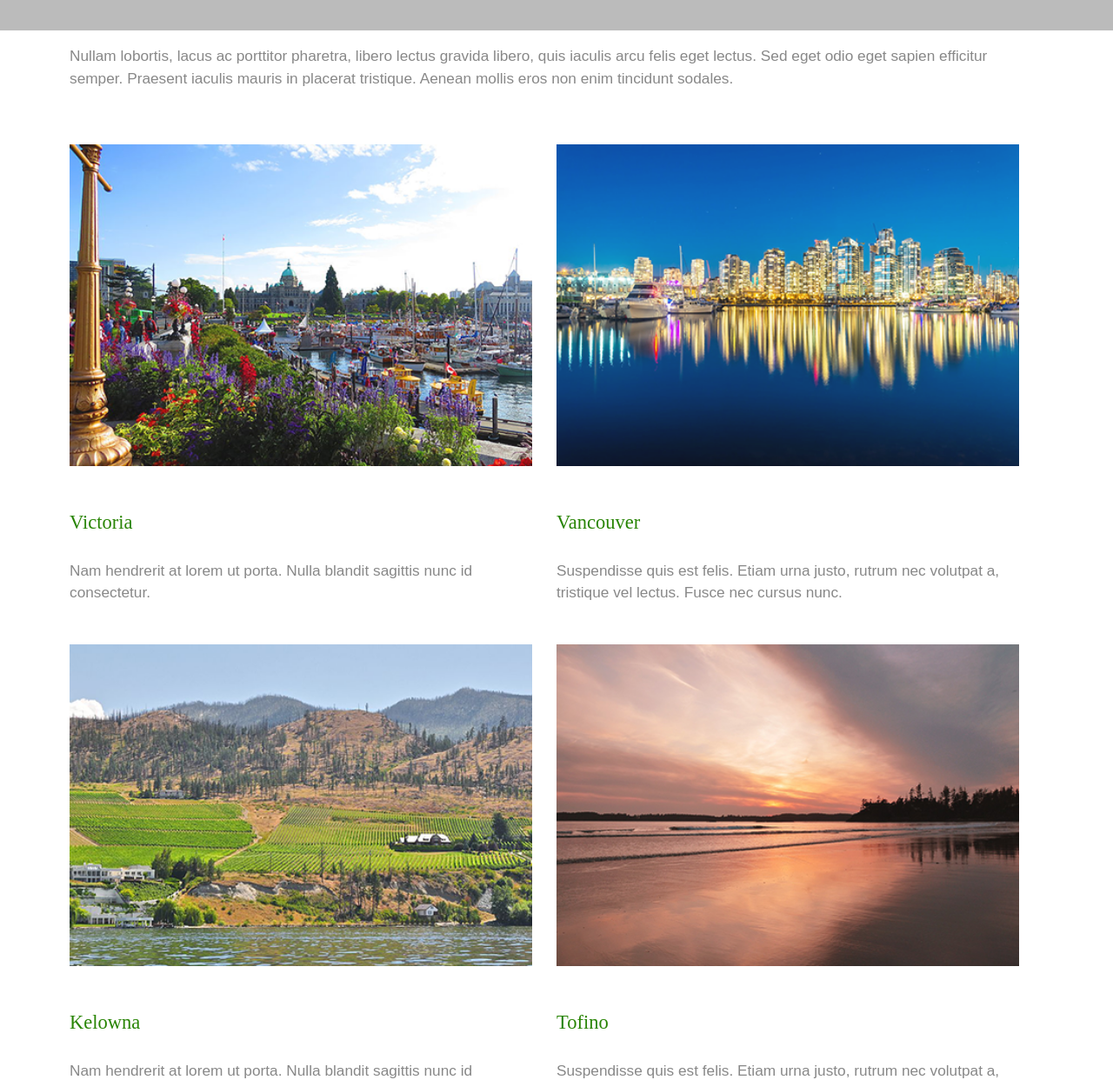
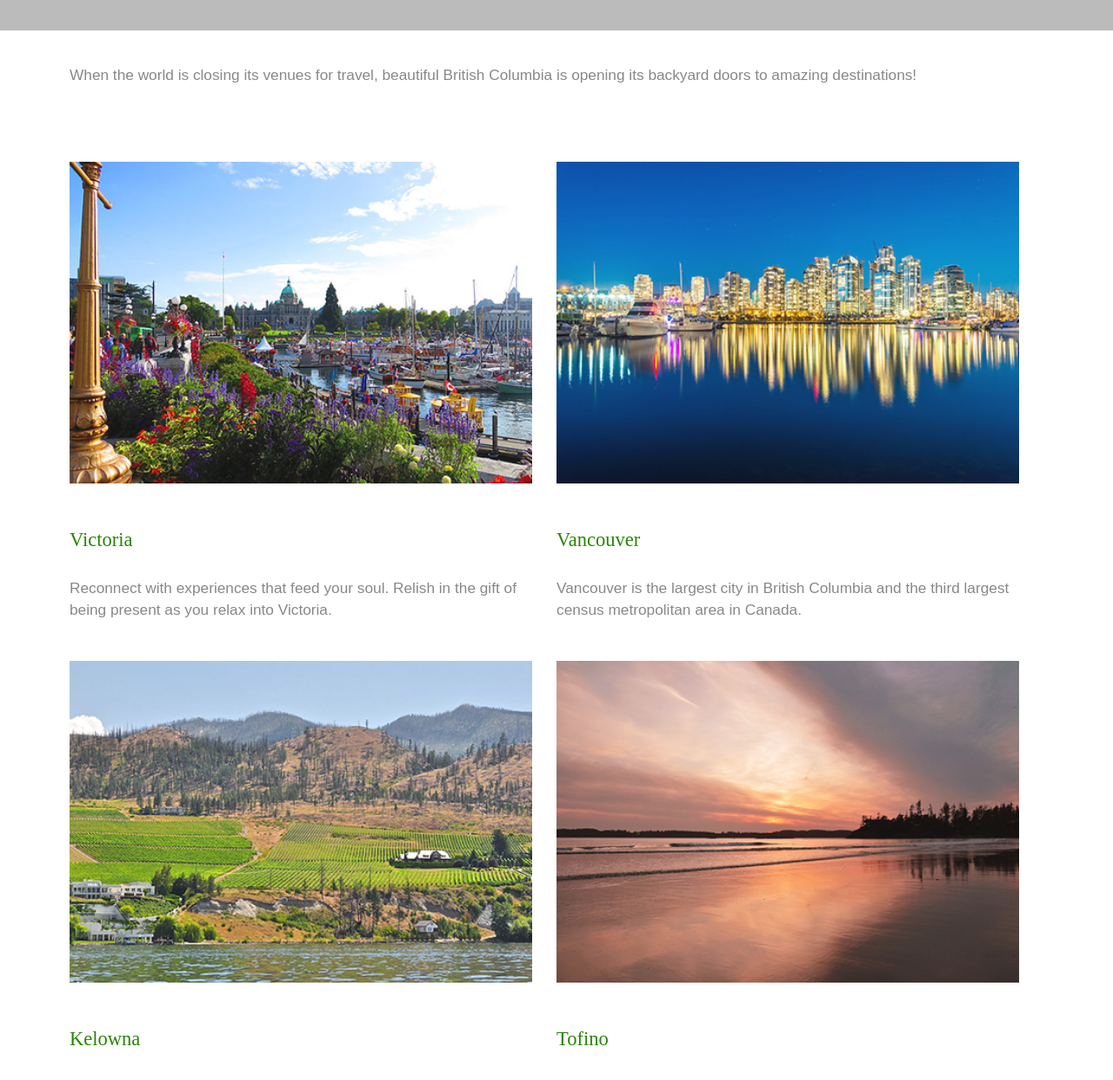
Before and after one commit to hincaon/mdia-4590-project, a plain HTML site: page index.html in a window 1280 px wide. Shown: the part 545-1787 px from the top of the page at 87% size. Drawn offline with nearby package versions, Linux system fonts and the light colour scheme; grey boxes are pictures that could not be loaded.

Commit message:
Text content added

```diff
--- a/css/style.css
+++ b/css/style.css
@@ -186,6 +186,10 @@ p.clear {
 	color:#81833f;
 }
 
+.grey {
+	color: #888888;
+}
+
 .blue {
 	color: rgba(60, 120, 250, 1);
 }
--- a/index.html
+++ b/index.html
@@ -52,9 +52,11 @@
 
 <section class="w3-container">
 
-  <p>Nullam lobortis, lacus ac porttitor pharetra, libero lectus gravida libero, quis iaculis arcu felis eget lectus.
-    Sed eget odio eget sapien efficitur semper. Praesent iaculis mauris in placerat tristique. Aenean mollis eros non enim tincidunt sodales.
-  </p>
+  <div>
+  <br>
+  <p>When the world is closing its venues for travel, beautiful British Columbia is opening its backyard doors to amazing destinations!</p>
+  <br>
+  </div>
 
   <br>
 
@@ -66,7 +68,7 @@
     <br>
     <h3 class="zoom "><a href="https://youtu.be/45ejFm2vRT4" target="_blank">Victoria</a></h3>
     <br>
-    Nam hendrerit at lorem ut porta. Nulla blandit sagittis nunc id consectetur.
+    Reconnect with experiences that feed your soul. Relish in the gift of being present as you relax into Victoria.
   </figcaption>
     <br>
   </div>
@@ -79,7 +81,7 @@
       <br>
       <h3 class="zoom "><a href="https://youtu.be/_dIliOvL5aA" target="_blank">Vancouver</a></h3>
       <br>
-      Suspendisse quis est felis. Etiam urna justo, rutrum nec volutpat a, tristique vel lectus. Fusce nec cursus nunc.
+      Vancouver is the largest city in British Columbia and the third largest census metropolitan area in Canada.
     </figcaption>
     <br>
   </div>
@@ -92,7 +94,7 @@
       <br>
       <h3 class="zoom "><a href="https://youtu.be/cohNti8_SSo" target="_blank">Kelowna</a></h3>
       <br>
-      Nam hendrerit at lorem ut porta. Nulla blandit sagittis nunc id consectetur.
+      Kelowna in the fall is worth waiting for. Take your time rediscovering what the season has to offer.
     </figcaption>
     <br>
   </div>
@@ -106,8 +108,8 @@
       <br>
       <h3 class="zoom "><a href="https://youtu.be/rtfSTX9QJQE" target="_blank">Tofino</a></h3>
       <br>
-      Suspendisse quis est felis. Etiam urna justo, rutrum nec volutpat a, tristique vel lectus. Fusce nec cursus nunc.
-    </figcaption>
+      Hidden in an ancient landscape on the west coast of British Columbia is the village of Tofino.
+      </figcaption>
     <br>
   </div>
 
@@ -119,7 +121,7 @@
       <br>
       <h3 class="zoom "><a href="https://youtu.be/S0pG22TPo4w" target="_blank">Harrison Springs</a></h3>
       <br>
-      Nam hendrerit at lorem ut porta. Nulla blandit sagittis nunc id consectetur.
+      A true hidden gem of BC, travel to Harrison and experience it’s natural hot springs like no others.
     </figcaption>
     <br>
   </div>
@@ -132,8 +134,7 @@
     <br>
     <h3 class="zoom "><a href="https://youtu.be/syTdzClrSno" target="_blank">Whistler</a></h3>
     <br>
-    Suspendisse quis est felis. Etiam urna justo, rutrum nec volutpat a, tristique vel lectus. Fusce nec cursus nunc.
-  </figcaption>
+    Whistler Blackcomb Mountain is the biggest ski resort in North America.    </figcaption>
   <br>
 </div>
 
```
